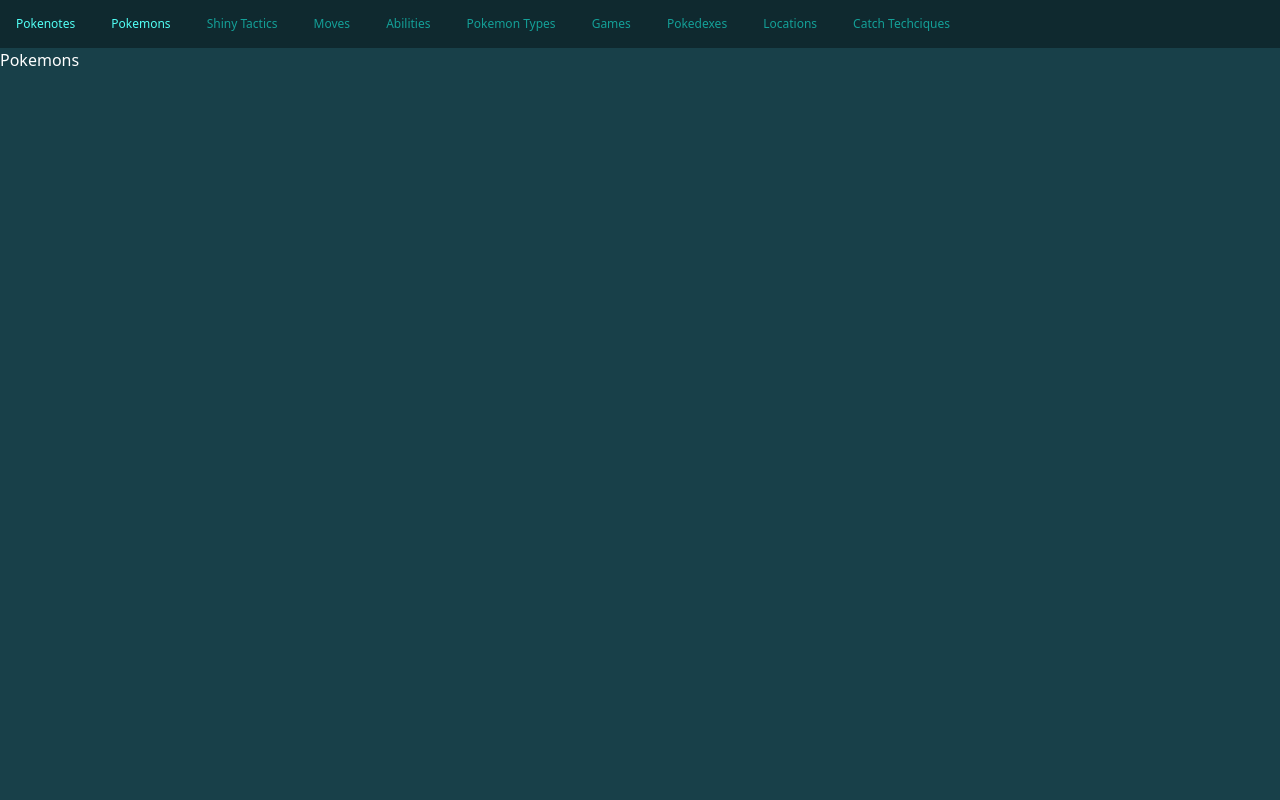
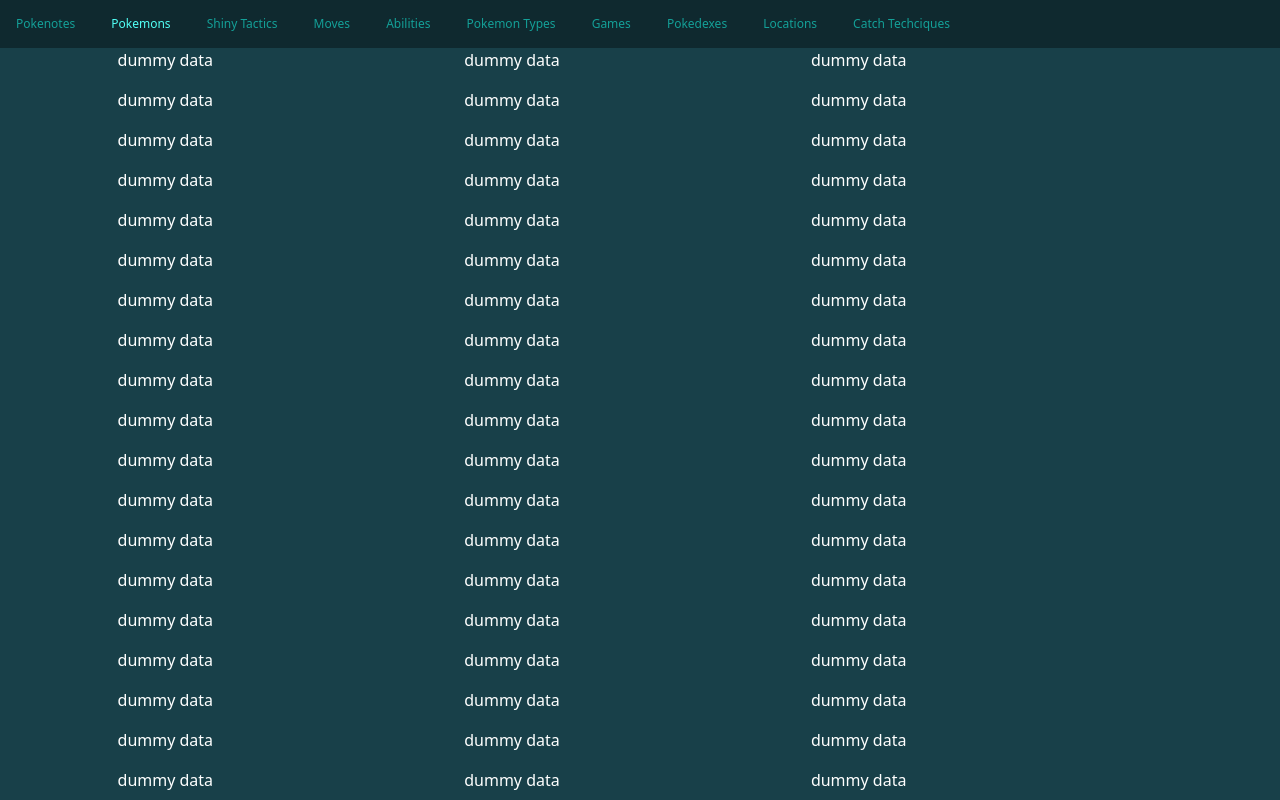
Before and after one commit to DavePlayer/Pokenotes, a React (Vite) app in the folder front-end/: page /pokemons in a window 1280 px wide. Shown: the top 800 px of the page. Built offline with nearby package versions, Linux system fonts and the light colour scheme.

Commit message:
laptop battery is dying

```diff
--- a/front-end/package.json
+++ b/front-end/package.json
@@ -8,6 +8,7 @@
     "preview": "vite preview"
   },
   "dependencies": {
+    "@heroicons/react": "^2.0.12",
     "react": "^18.0.0",
     "react-dom": "^18.0.0",
     "react-router-dom": "^6.4.2"
--- /dev/null
+++ b/front-end/src/components/Elementals/ElementalList.tsx
@@ -0,0 +1,29 @@
+import { useEffect, useState } from "react";
+
+interface IListElement {
+    name: String;
+    image?: String
+}
+
+
+
+export const ElementalList = () => {
+    const [list, setList] = useState<Array<IListElement>>([])
+    useEffect(() => {
+        for (let i = 0; i < 50; i++) {
+            setList(prev => prev = [...prev, { name: "dummy data" }])
+        }
+    }, [])
+
+    return (
+        <>
+            <section className="elemental-list">
+                {
+                    list.map((element: IListElement) => (
+                        <article className="elemental-list-element">{element.name}</article>
+                    ))
+                }
+            </section>
+        </>
+    )
+}
--- /dev/null
+++ b/front-end/src/components/Elementals/ElementsReductionList.tsx
@@ -0,0 +1,7 @@
+
+
+export const ElementalList = () => {
+    return (
+       <>Reduction List</>
+    )
+}
--- /dev/null
+++ b/front-end/src/components/Elementals/TopFilters.tsx
@@ -0,0 +1,7 @@
+
+
+export const ElementalList = () => {
+    return (
+       <>Filters</>
+    )
+}
--- a/front-end/src/components/Header.tsx
+++ b/front-end/src/components/Header.tsx
@@ -1,4 +1,4 @@
-import { Link } from "react-router-dom";
+import { Link, useLocation } from "react-router-dom";
 
 interface IRoute {
   pathName: String;
@@ -19,6 +19,9 @@ const routes: Array<IRoute> = [
 ];
 
 export const Header = () => {
+  const location = useLocation();
+  console.log(location)
+
   return (
     <header className="w-full min-h-[2rem] p-[0.75rem] bg-default-darkest">
       <ul className="text-xs w-3/4 flex justify-between">
@@ -26,7 +29,7 @@ export const Header = () => {
           <>
             {/* PENIS - zaznaczenie używanej ścieżki */}
             <Link className="header-hover" to={`${route.pathRoute}`}>
-              <li className={window.location.href.includes(route.pathRoute as string) ? "route-selected" : ""}>
+              <li className={location.pathname.replace("/","") == route.pathRoute.replace("/","") ? "route-selected" : ""}>
                 {route.pathName}
               </li>
             </Link>
--- a/front-end/src/components/pokemons/Pokemons.tsx
+++ b/front-end/src/components/pokemons/Pokemons.tsx
@@ -1,3 +1,5 @@
+import { ElementalList } from "../Elementals/ElementalList";
+
 export const Pokemons = () => {
-  return <h1>Pokemons</h1>;
+  return (<><ElementalList /></>);
 };
--- a/front-end/src/index.css
+++ b/front-end/src/index.css
@@ -21,3 +21,11 @@
 .error-page-wrapper > div {
   @apply w-full block;
 }
+
+.elemental-list {
+  @apply w-4/5 grid grid-cols-4 xl:grid-cols-3 gap-4 content-center place-items-center
+}
+
+.elemental-list-element {
+  @apply align-middle
+}
```
Also changed, not shown: 1 other file (tests, documents, lock files or other folders).
